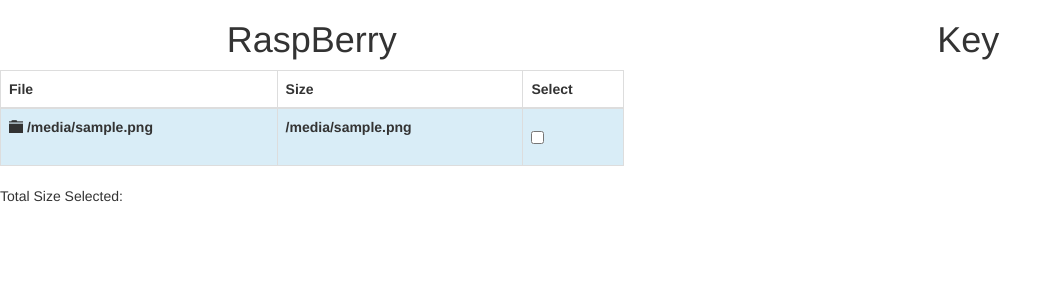
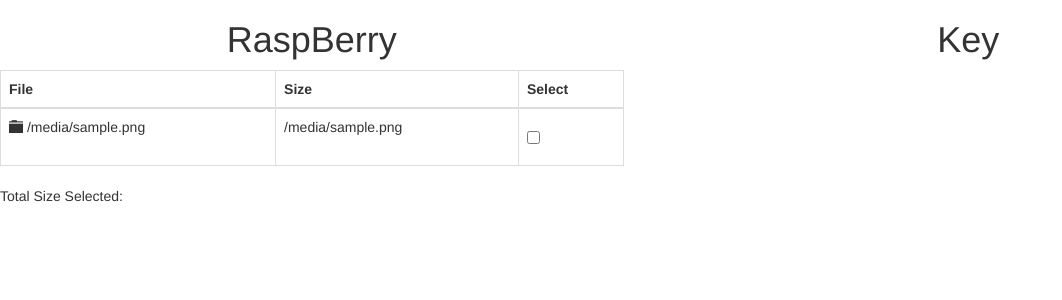
Before and after one commit to musashin/RaspCopy, a Flask app: template app/templates/main.html in a window 1280 px wide. Shown: the top 300 px of the page, without its empty margins (0-1062 px from the left). Run offline with Flask 2, Linux system fonts and the light colour scheme; the template is opened without the code that fills it: most values are stand-ins (such as "Sample title", 1, 10 or a date in 2020); lists and menus that the app fills with data are empty; some libraries are stand-ins or nearby versions.

Commit message:
Fixed the table

```diff
--- a/app/templates/filelist.html
+++ b/app/templates/filelist.html
@@ -10,30 +10,23 @@
             </thead>
             <tbody>
                 {% for file in files %}
-                    <tr class="info">
+                    <tr>
                         {% if file.isfile %}
-                            <th><span class="glyphicon glyphicon-file"></span>   {{file.filename}}</th>
+                            <td><span class="glyphicon glyphicon-file"></span>   {{file.filename}}</td>
                         {% else %}
-                            <th><span class="glyphicon glyphicon-folder-close"></span>   {{file.filename}}</th>
+                            <td><span class="glyphicon glyphicon-folder-close"></span>   {{file.filename}}</td>
                         {% endif %}
-                        <th>{{file.filesize_human}}</th>
-                        <th>
+                        <td>{{file.filesize_human}}</td>
+                        <td>
                             <p class="text-center">
                                 <label class="checkbox">
                                     <input type="checkbox"  size={{file.filesize_bytes}} value="{{file.filename}}" class="file_selector">
                                 </label>
                             </p>
-
-                        </th>
+                        </td>
                     </tr>
                 {% endfor %}
             </tbody>
     </table>
 </div>
 <p class="muted" id="filesize">Total Size Selected: </p>
-
-<script>
-  $("#filesize").ready(function(){
-  $(this).hide();
-});
-</script>
```
